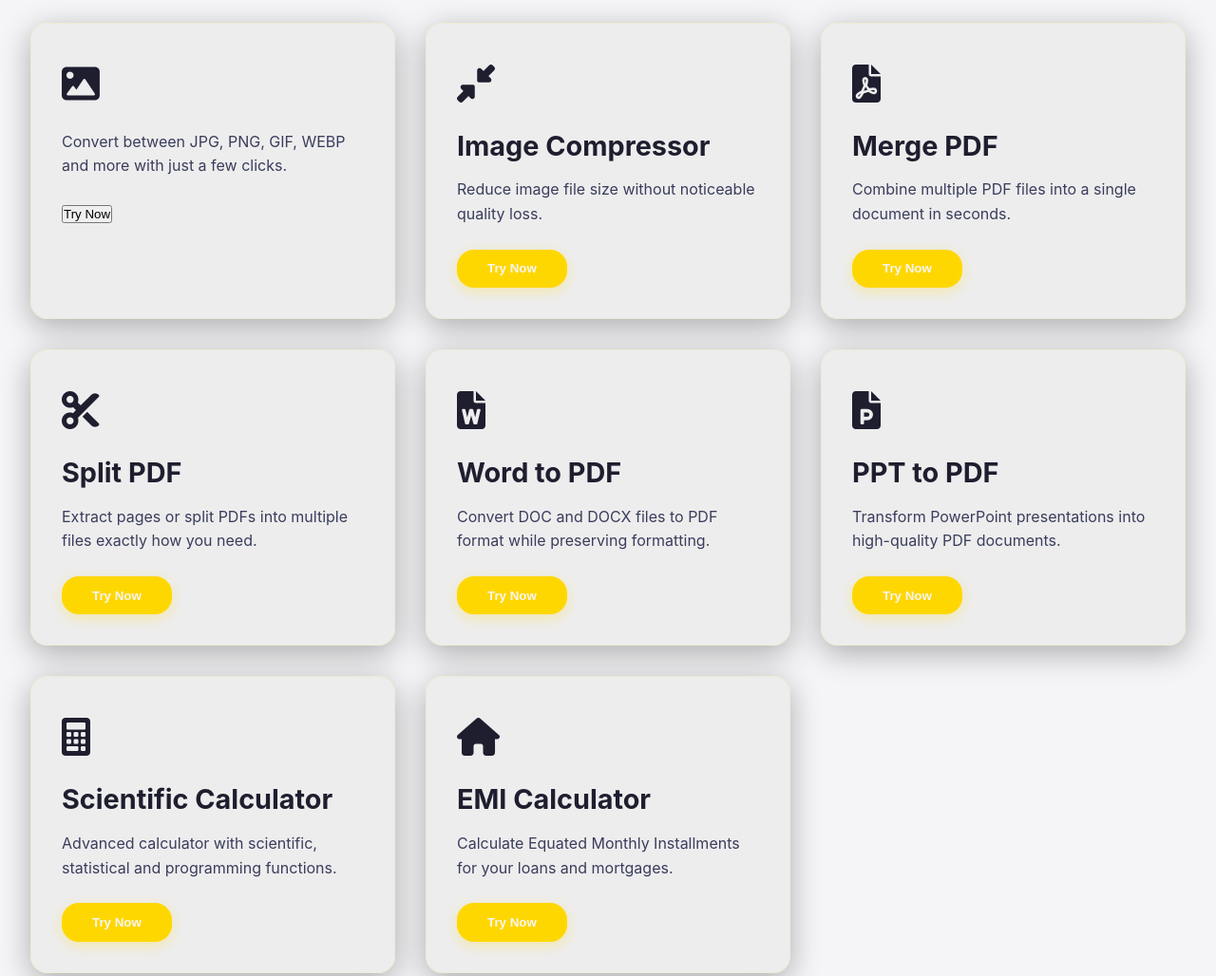
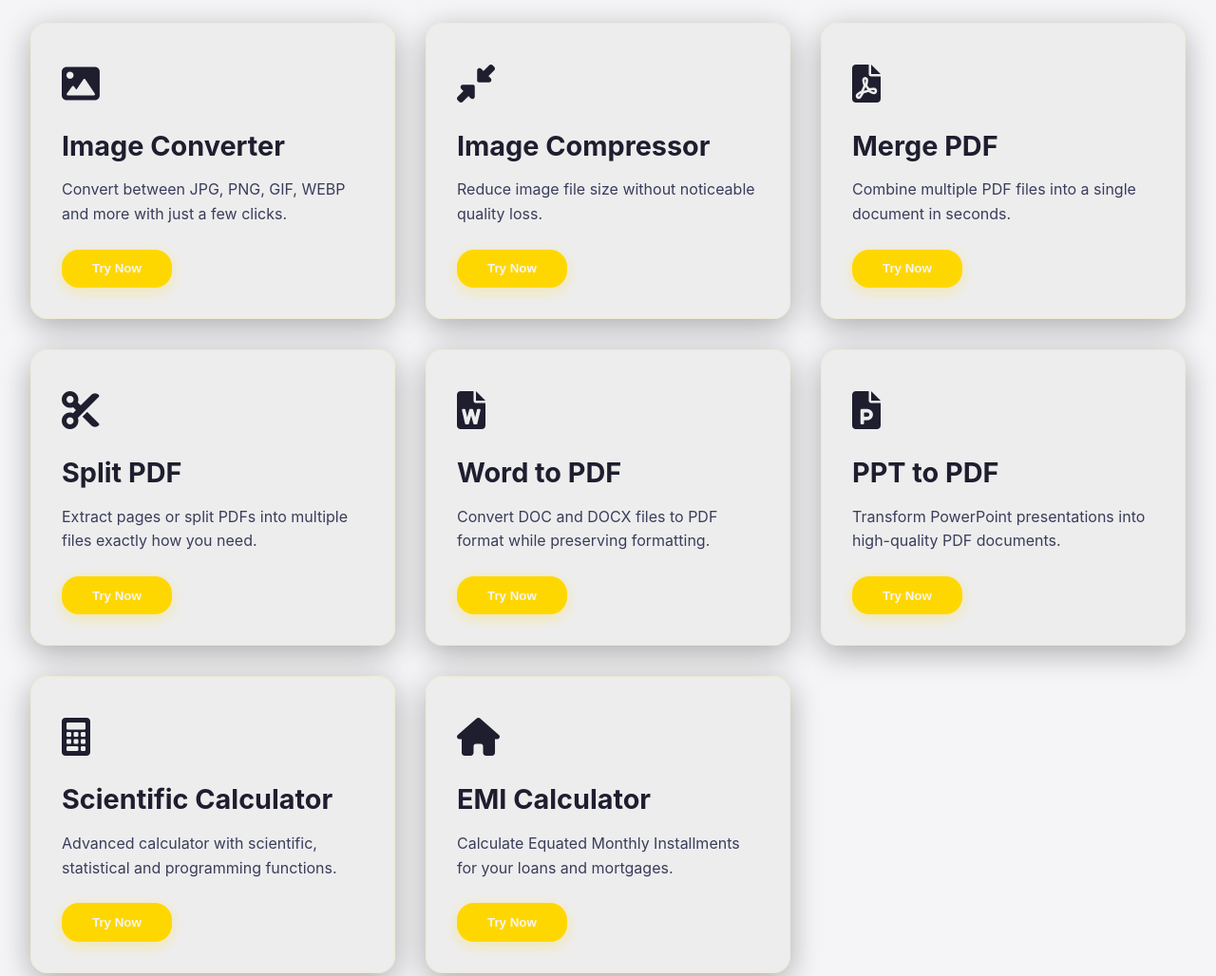
Before and after one commit to XToolsHub/XToolsHub, a plain HTML site: page index.html in a window 1280 px wide. Shown: the part 840-1868 px from the top of the page at 95% size. Drawn offline with Linux system fonts and the light colour scheme.

Commit message:
Update index.html

```diff
--- a/index.html
+++ b/index.html
@@ -613,9 +613,9 @@
                 <div class="tool-icon">
                     <i class="fas fa-image"></i>
                 </div>
-                <h3></h3>
+                <h3>Image Converter</h3>
                 <p>Convert between JPG, PNG, GIF, WEBP and more with just a few clicks.</p>
-                <button class="image-converter.html" onclick="showDemoAlert()">Try Now</button>
+                <button class="btn" onclick="showDemoAlert()">Try Now</button>
             </div>
 
             <div class="tool-card slide-up delay-2">
@@ -708,7 +708,7 @@
                         </div>
                         <h3>Image Converter</h3>
                         <p>Convert between all major image formats with ease.</p>
-                        <button class="image-converter.html" onclick="showDemoAlert()">Try Now</button>
+                        <button class="btn" onclick="showDemoAlert()">Try Now</button>
                     </div>
 
                     <div class="tool-card">
```
